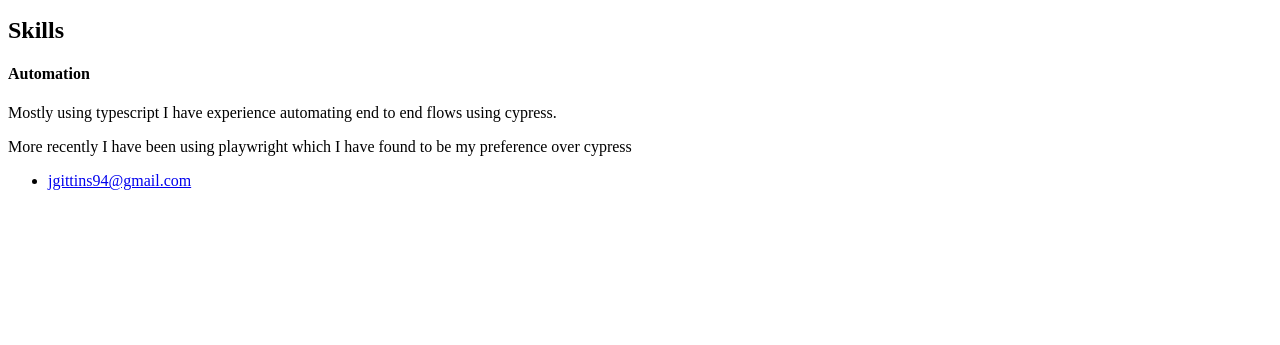
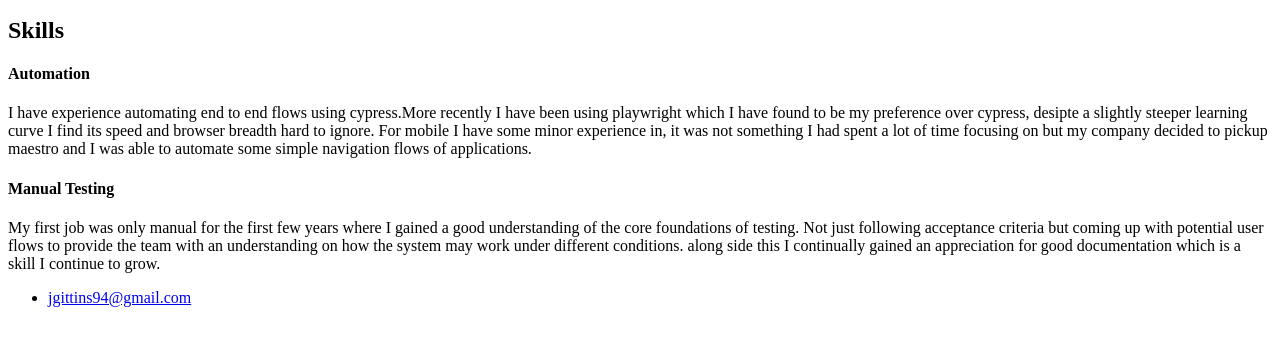
Before and after one commit to jgitts94/jgitts94, a plain HTML site: page index.html in a window 1280 px wide. Shown: the part 189-534 px from the top of the page. Drawn offline with Linux system fonts and the light colour scheme.

Commit message:
added more skills

```diff
--- a/index.html
+++ b/index.html
@@ -22,8 +22,9 @@
     <div class=”paragraph”>
       <h2>Skills</h2>
       <h4>Automation</h4>
-      <p>Mostly using typescript I have experience automating end to end flows using cypress.</a></p>
-      <p>More recently I have been using playwright which I have found to be my preference over cypress</a></p>
+      <p>I have experience automating end to end flows using cypress.More recently I have been using playwright which I have found to be my preference over cypress, desipte a slightly steeper learning curve I find its speed and browser breadth hard to ignore. For mobile I have some minor experience in, it was not something I had spent a lot of time focusing on but my company decided to pickup maestro and I was able to automate some simple navigation flows of applications.</a></p>
+      <h4>Manual Testing</h4>
+      <p>My first job was only manual for the first few years where I gained a good understanding of the core foundations of testing. Not just following acceptance criteria but coming up with potential user flows to provide the team with an understanding on how the system may work under different conditions. along side this I continually gained an appreciation for good documentation which is a skill I continue to grow.</a></p>
     </div>
   </div>
    <footer>
```
